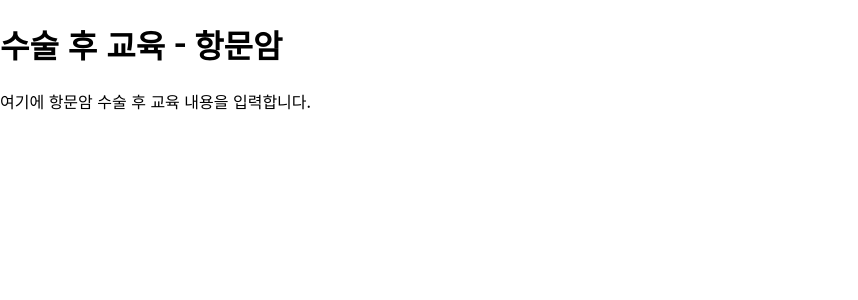
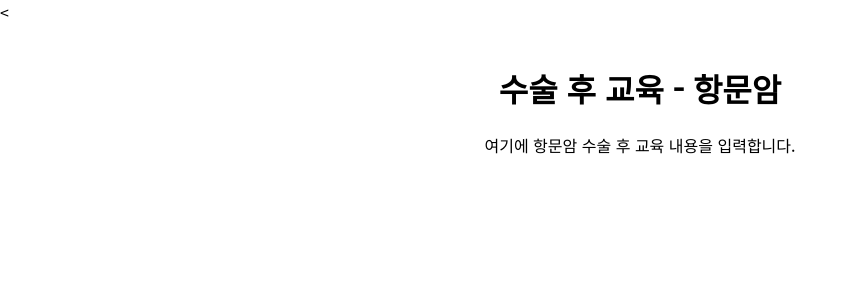
Before and after one commit to samgulza/samgulza.github.io, a Jekyll site: the page pages/post-op-anal.html, which Jekyll copies as it is, in a window 1280 px wide. Shown: the top 300 px of the page, without its empty margins (0-858 px from the left). Built offline with Jekyll 4.4.1, drawn with Linux system fonts in a browser that asks for light colours.

Commit message:
Update post-op-anal.html

```diff
--- a/pages/post-op-anal.html
+++ b/pages/post-op-anal.html
@@ -5,8 +5,17 @@
   <meta name="viewport" content="width=device-width, initial-scale=1.0">
   <title>수술 후 교육 - 항문암</title>
   <link rel="stylesheet" href="../assets/css/styles.css">
-  <style>
+  <  <style>
     @import url('https://fonts.googleapis.com/css2?family=Noto+Sans+KR&display=swap');
+    /* 추가된 스타일 */
+    .content-container {
+      max-width: 800px; /* 최대 너비 설정 */
+      margin: 0 auto; /* 수평 중앙 정렬 */
+      padding: 20px; /* 내부 여백 */
+      text-align: center; /* 텍스트 가운데 정렬 */
+    }
+
+    /* 필요에 따라 더 세부적인 스타일 추가 */
   </style>
 </head>
 <body>
```
